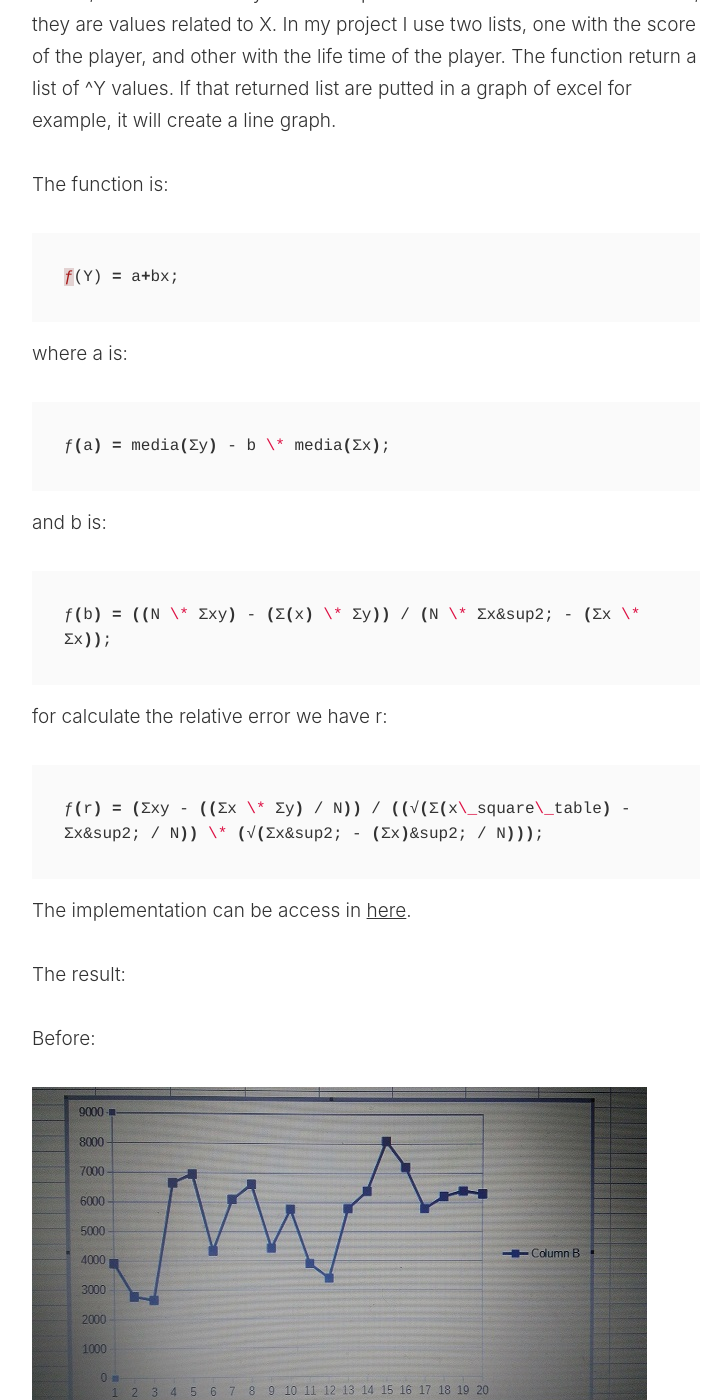
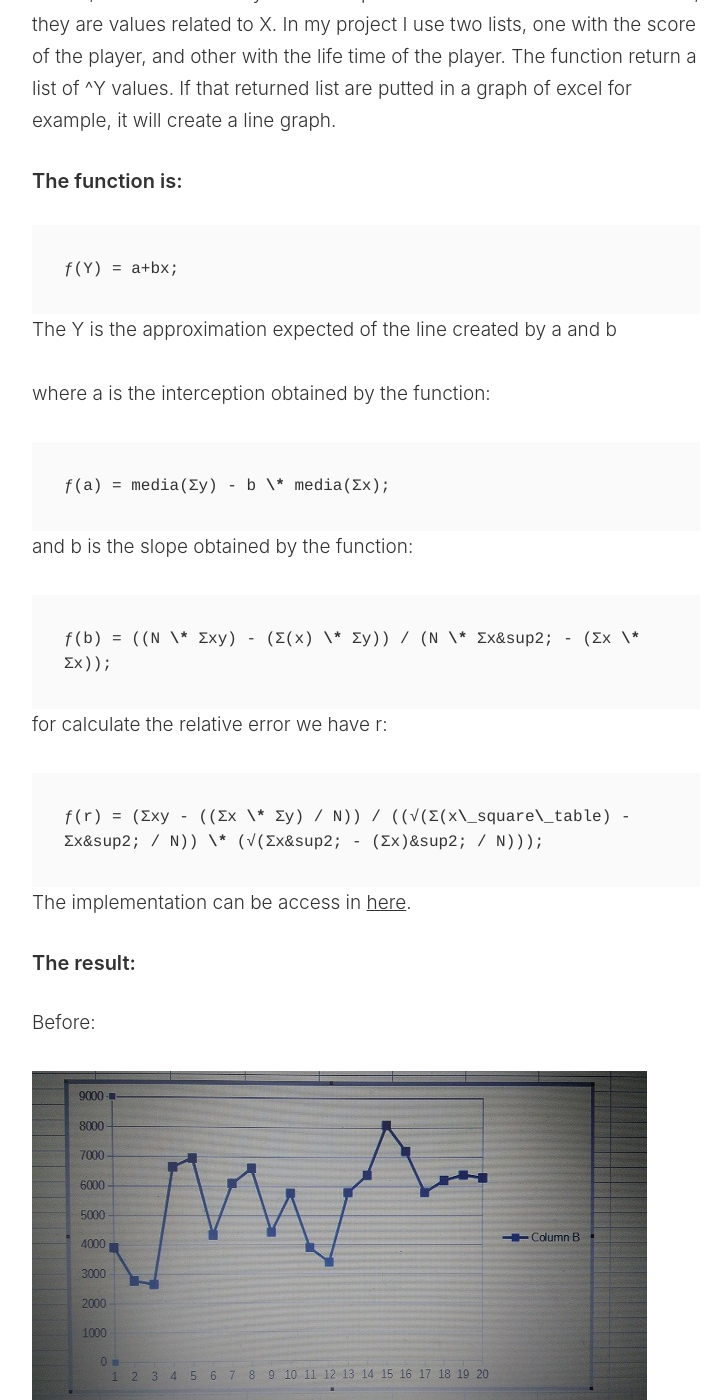
Before and after one commit to Lkledu/Lkledu.github.io, a Jekyll site: the page built from _posts/2019-06-22-least-square-ai.markdown, in a window 1280 px wide and 1400 px high, scrolled down 528 px. Shown: the whole window, without its empty margins (274-1002 px from the left). Built offline with Jekyll 4.4.1, drawn with Linux system fonts in a browser that asks for light colours.

Commit message:
Updated '_posts/2019-06-22-least-square-ai.markdown' via CloudCannon

```diff
--- a/_posts/2019-06-22-least-square-ai.markdown
+++ b/_posts/2019-06-22-least-square-ai.markdown
@@ -12,27 +12,35 @@ I was watching statistical classrooms and learn Linear Regression who is a linea
 
 The algorithm receive a table with two columns. The first column are the X values, or the value who you want to process. The second are the Y values, they are values related to X. In my project I use two lists, one with the score of the player, and other with the life time of the player. The function return a list of ^Y values. If that returned list are putted in a graph of excel for example, it will create a line graph.
 
-The function is:
+#### The function is:
 
-{% highlight c %}
+~~~tex
 ƒ(Y) = a+bx;
-{% endhighlight %}
+~~~
 
-where a is:
-{% highlight bash %}
+The Y is the approximation expected of the line created by a and b
+
+where a is the interception obtained by the function:
+
+~~~tex
 ƒ(a) = media(Σy) - b \* media(Σx);
-{% endhighlight %}
-and b is:
-{% highlight bash %}
+~~~
+
+and b is the slope obtained by the function:
+
+~~~tex
 ƒ(b) = ((N \* Σxy) - (Σ(x) \* Σy)) / (N \* Σx&sup2; - (Σx \* Σx));
-{% endhighlight %}
+~~~
+
 for calculate the relative error we have r:
-{% highlight bash %}
+
+~~~tex
 ƒ(r) = (Σxy - ((Σx \* Σy) / N)) / ((√(Σ(x\_square\_table) - Σx&sup2; / N)) \* (√(Σx&sup2; - (Σx)&sup2; / N)));
-{% endhighlight %}
+~~~
+
 The implementation can be access in [here](https://github.com/Lkledu/evolve-asteroids/blob/master/Assets/Scripts/LeastSquare.cs).
 
-The result:
+#### The result:
 
 Before:
 
```
Also changed, not shown: other parts of _posts/2019-06-22-least-square-ai.markdown (+1 -1 lines).
